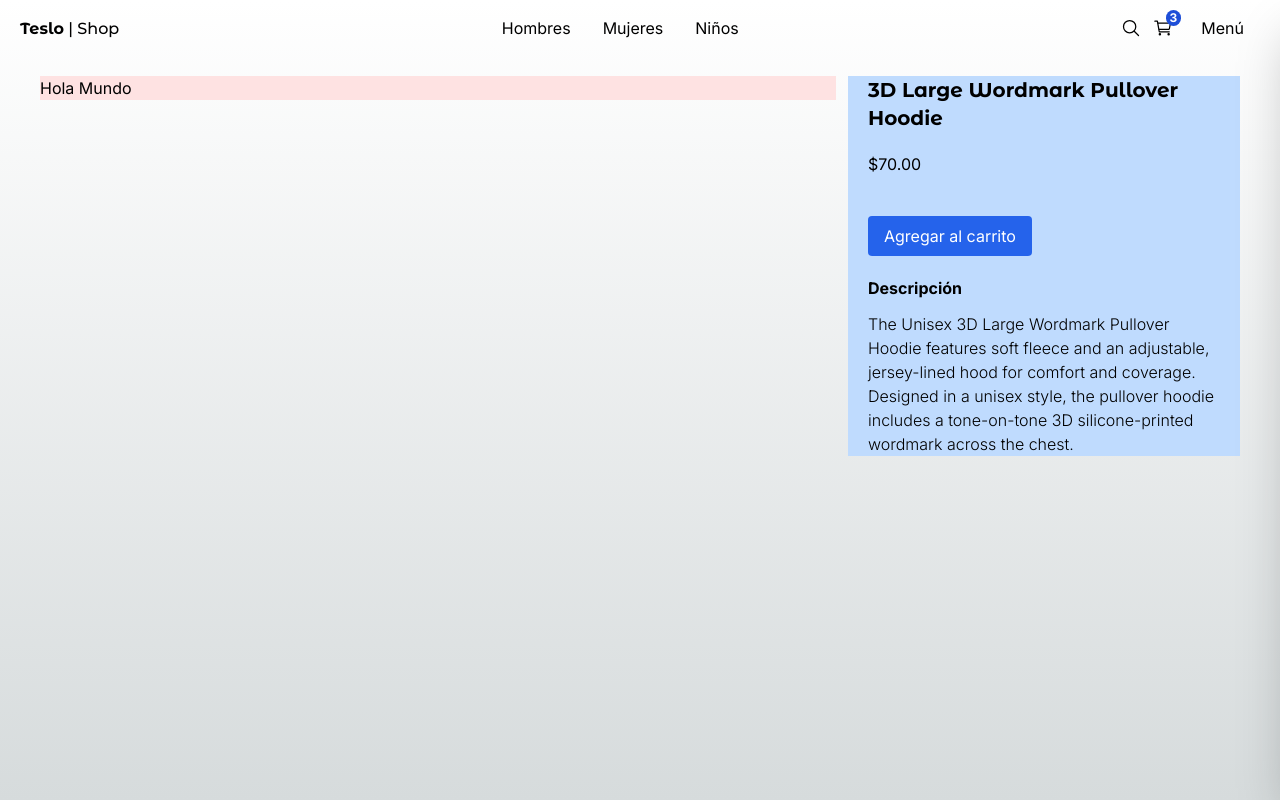
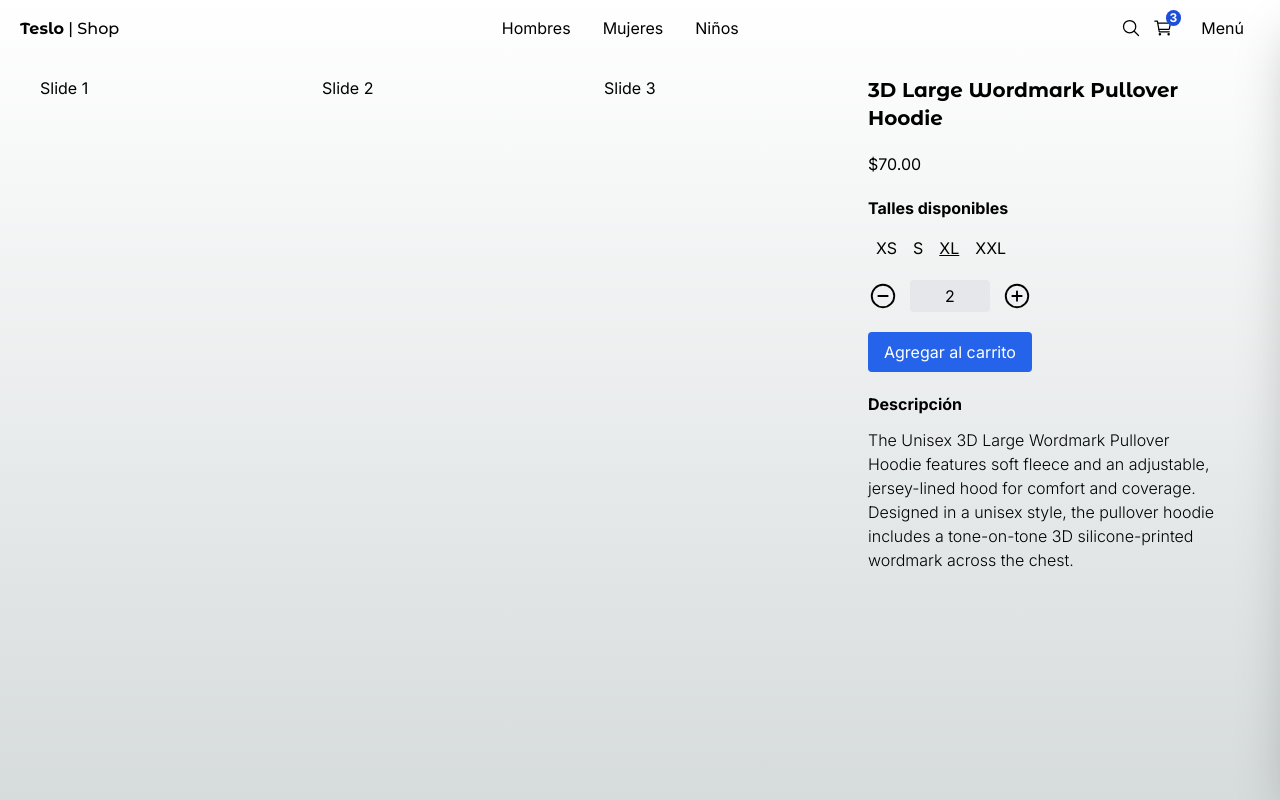
Before and after one commit to florluzduarte/teslo-shop-next, a Next.js app: page /product/3d_large_wordmark_pullover_hoodie in a window 1280 px wide. Built offline with nearby package versions, Linux system fonts and the light colour scheme.

Commit message:
feat: add QuantitySelector, SizeSelector and swiper, update ProductGridItem

```diff
--- a/package.json
+++ b/package.json
@@ -14,6 +14,7 @@
     "react": "^18",
     "react-dom": "^18",
     "react-icons": "^5.0.1",
+    "swiper": "^11.0.7",
     "zustand": "^4.5.1"
   },
   "devDependencies": {
--- a/src/app/(shop)/product/[slug]/page.tsx
+++ b/src/app/(shop)/product/[slug]/page.tsx
@@ -1,13 +1,14 @@
+import { notFound } from "next/navigation";
+
 import { titleFont } from "@/config/fonts";
 import { initialData } from "@/seed/seed";
-import { notFound } from "next/navigation";
+import { ProductSlideshow, QuantitySelector, SizeSelector } from "@/components";
 
 interface ProductPageProps {
   params: {
     slug: string;
   }
 }
-
 
 export default function ProductPage({ params }: ProductPageProps) {
 
@@ -22,17 +23,19 @@ export default function ProductPage({ params }: ProductPageProps) {
     <div className="mt-5 mb-20 grid grid-cols-1 md:grid-cols-3 gap-3">
       {/* SlideShow */}
       <div className="col-span-1 md:col-span-2">
-        <h1 className="bg-red-100">Hola Mundo</h1>
+        <ProductSlideshow title={product.title} images={product.images} />
       </div>
 
       {/* Detalles */}
-      <div className="grid-cols-1 px-5 bg-blue-200">
+      <div className="grid-cols-1 px-5">
         <h1 className={`${titleFont.className} antialiased font-bold text-xl mb-5`}>{product.title}</h1>
         <p className="font-lg mb-5">${product.price.toFixed(2)}</p>
 
         {/* Selector de Talles */}
+        <SizeSelector availableSizes={product.sizes} selectedSize={product.sizes[2]} />
 
         {/* Selector de Cantidad */}
+        <QuantitySelector quantity={2} />
 
         {/* Button AddToCart */}
         <button className="btn-primary my-5">Agregar al carrito</button>
--- a/src/components/index.ts
+++ b/src/components/index.ts
@@ -1,3 +1,8 @@
+//Product
+export { ProductSlideshow } from "./product/slideshow/ProductSlideshow";
+export { SizeSelector } from "./product/size-selector/SizeSelector";
+export { QuantitySelector } from "./product/quantity-selector/QuantitySelector";
+
 //Products
 export { ProductGrid } from "./products/product-grid/ProductGrid";
 export { ProductGridItem } from "./products/product-grid/ProductGridItem";
--- /dev/null
+++ b/src/components/product/quantity-selector/QuantitySelector.tsx
@@ -0,0 +1,43 @@
+"use client";
+import { useState } from "react";
+import { IoAddCircleOutline, IoRemoveCircleOutline } from "react-icons/io5";
+
+interface QuantitySelectorProps {
+  quantity: number;
+}
+
+export const QuantitySelector = ({ quantity }: QuantitySelectorProps) => {
+
+  const [counter, setCounter] = useState(quantity)
+
+  const handleIncrement = () => {
+    if (counter === 5) return;
+    setCounter(counter + 1);
+  }
+
+  const handleDecrement = () => {
+    if (counter === 0) return;
+    setCounter(counter - 1);
+  }
+
+  return (
+    <div className="flex mt-5 items-center">
+      <button onClick={handleDecrement}>
+        <IoRemoveCircleOutline size={30}
+          className={`${counter === 0 ? "text-gray-300" : ""}`}
+        />
+      </button>
+
+      <span className="w-20 mx-3 px-5 py-1 bg-gray-200 text-center rounded">
+        {counter}
+      </span>
+
+      <button onClick={handleIncrement}>
+        <IoAddCircleOutline size={30}
+          className={`${counter === 5 ? "text-gray-300" : ""}`}
+        />
+      </button>
+
+    </div>
+  )
+};
--- /dev/null
+++ b/src/components/product/size-selector/SizeSelector.tsx
@@ -0,0 +1,31 @@
+import type { Size } from "@/interfaces"
+import clsx from "clsx";
+
+interface SizeSelectorProps {
+  selectedSize: Size;
+  availableSizes: Size[];
+}
+
+export const SizeSelector = ({ selectedSize, availableSizes }: SizeSelectorProps) => {
+  return (
+    <div className="my-3">
+      <h3 className="font-bold mb-4">Talles disponibles</h3>
+      <div className="flex">
+        {
+          availableSizes.map((size) => (
+            <button
+              key={size}
+              className={
+                clsx("mx-2 hover:underline", {
+                  underline: size === selectedSize
+                })
+              }
+            >
+              {size}
+            </button>
+          ))
+        }
+      </div>
+    </div>
+  )
+}
--- /dev/null
+++ b/src/components/product/slideshow/ProductSlideshow.tsx
@@ -0,0 +1,28 @@
+"use client";
+
+import { Swiper, SwiperSlide } from "swiper/react"
+import 'swiper/css';
+
+interface ProductSlideshowProps {
+  images: string[];
+  title: string;
+  className?: string;
+}
+
+export const ProductSlideshow = ({ images, title, className }: ProductSlideshowProps) => {
+  return (
+    <div className={className}>
+      <Swiper
+        spaceBetween={50}
+        slidesPerView={3}
+        onSlideChange={() => console.log('slide change')}
+        onSwiper={(swiper) => console.log(swiper)}
+      >
+        <SwiperSlide>Slide 1</SwiperSlide>
+        <SwiperSlide>Slide 2</SwiperSlide>
+        <SwiperSlide>Slide 3</SwiperSlide>
+        <SwiperSlide>Slide 4</SwiperSlide>
+      </Swiper>
+    </div>
+  )
+}
--- a/src/components/products/product-grid/ProductGridItem.tsx
+++ b/src/components/products/product-grid/ProductGridItem.tsx
@@ -34,7 +34,7 @@ export const ProductGridItem = ({ product }: ProductGridItemProps) => {
         >
           {product.title}
         </Link>
-        <p className="font-bold">${product.price}</p>
+        <p className="font-bold">${product.price.toFixed(2)}</p>
       </div>
     </div>
   )
```
Also changed, not shown: 1 other file (tests, documents, lock files or other folders).
